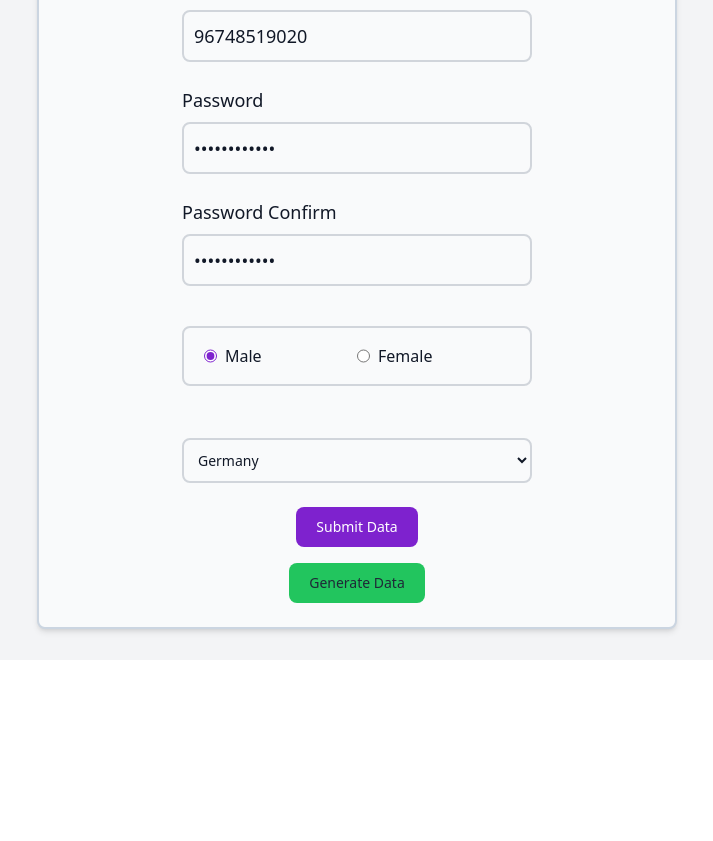
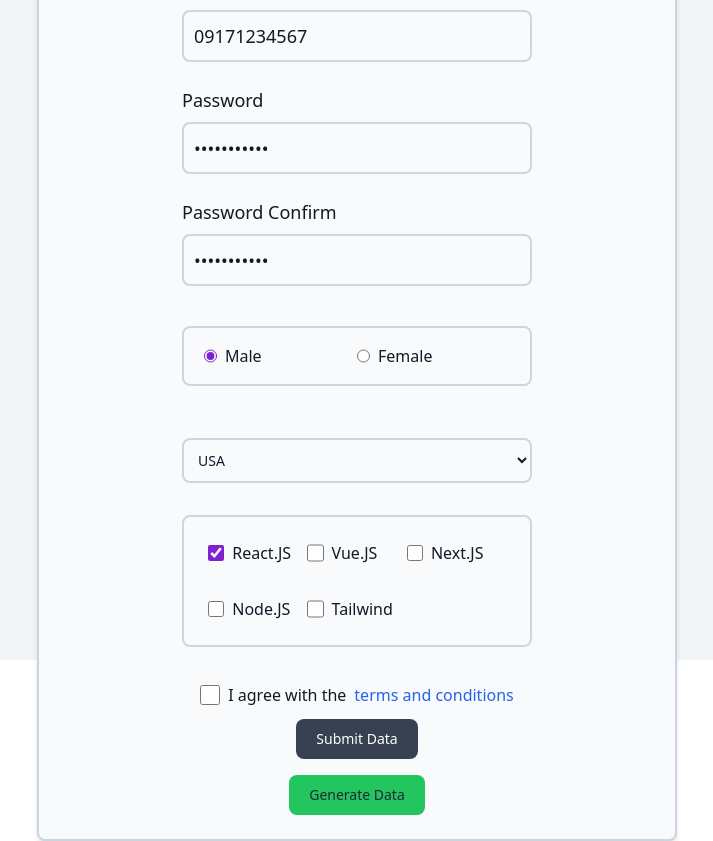
Before and after one commit to amirk1998/Form-Validation-Formik, a React (Vite) app: page / in a window 1280 px wide. Shown: the part 380-1221 px from the top of the page, without its empty margins (283-996 px from the left). Before the commit the page ends 1040 px from the top, so only its background shows below. Built offline with nearby package versions, Linux system fonts and the light colour scheme; data requests are answered from the project's data file.

Commit message:
CheckBoxInput has been added

```diff
--- a/data/db.json
+++ b/data/db.json
@@ -8,57 +8,9 @@
       "passwordConfirm": "Amir102030@",
       "gender": "0",
       "nationality": "US",
+      "interest": ["React.JS"],
+      "terms": false,
       "id": 1
-    },
-    {
-      "name": "Lee Langosh",
-      "email": "Tom_Hauck@yahoo.com",
-      "phoneNumber": "49460184069",
-      "password": "Jg9!oT1^=&W2",
-      "passwordConfirm": "Jg9!oT1^=&W2",
-      "gender": "0",
-      "nationality": "US",
-      "id": 2
-    },
-    {
-      "name": "Eric Carter",
-      "email": "Tremaine96@gmail.com",
-      "phoneNumber": "96748519020",
-      "password": "Xn4&}??gTu?A",
-      "passwordConfirm": "Xn4&}??gTu?A",
-      "gender": "0",
-      "nationality": "GER",
-      "id": 3
-    },
-    {
-      "name": "Kelly Strosin",
-      "email": "Melyna.Botsford55@gmail.com",
-      "phoneNumber": "82069027864",
-      "password": "Ce1[LN&_;h64",
-      "passwordConfirm": "Ce1[LN&_;h64",
-      "gender": "1",
-      "nationality": "US",
-      "id": 4
-    },
-    {
-      "name": "Judy Breitenberg",
-      "email": "Helen.Upton@gmail.com",
-      "phoneNumber": "85003177671",
-      "password": "Gz0^)Mt/dgfP",
-      "passwordConfirm": "Gz0^)Mt/dgfP",
-      "gender": "0",
-      "nationality": "IR",
-      "id": 5
-    },
-    {
-      "name": "Kerry Lang",
-      "email": "Kylee_Nienow@hotmail.com",
-      "phoneNumber": "16736753905",
-      "password": "Dd5-^L]3s0J<",
-      "passwordConfirm": "Dd5-^L]3s0J<",
-      "gender": "1",
-      "nationality": "GER",
-      "id": 6
     }
   ]
 }
--- /dev/null
+++ b/src/Components/Common/CheckBoxInput.jsx
@@ -0,0 +1,34 @@
+import React from 'react';
+const CheckBoxInput = ({ formik, name, checkBoxOptions }) => {
+  return (
+    <div className='grid grid-cols-3 items-center px-6 py-4 gap-y-4 border-2 border-gray-300 rounded-lg mt-2 mb-6 w-[350px]'>
+      {checkBoxOptions.map((item) => {
+        return (
+          <div key={item.value} className='flex items-center'>
+            <input
+              id={item.value}
+              type='checkbox'
+              value={item.value}
+              name={name}
+              onChange={formik.handleChange}
+              checked={formik.values[name].includes(item.value)}
+              className='w-6 h-6 text-purple-600 accent-purple-700 bg-gray-100 border-gray-300'
+            />
+            <label
+              htmlFor={item.value}
+              className='w-full py-2 mx-2 text-base font-medium text-gray-900  '
+            >
+              {item.label}
+            </label>
+          </div>
+        );
+      })}
+
+      {formik.errors[name] && formik.touched[name] && (
+        <div className='text-red-500 mt-1 text-sm'>{formik.errors[name]}</div>
+      )}
+    </div>
+  );
+};
+
+export default CheckBoxInput;
--- a/src/Components/SingUp/SingUpForm.jsx
+++ b/src/Components/SingUp/SingUpForm.jsx
@@ -2,6 +2,7 @@ import { useFormik } from 'formik';
 import { useEffect, useState } from 'react';
 import * as Yup from 'yup';
 import { getOneUser } from '../../services/getOneUserService';
+import CheckBoxInput from '../Common/CheckBoxInput';
 import Input from '../Common/Input';
 import RadioInput from '../Common/RadioInput';
 import SelectComponent from '../Common/SelectComponent';
@@ -15,6 +16,8 @@ const initialValues = {
   passwordConfirm: '',
   gender: '',
   nationality: '',
+  interest: [],
+  terms: false,
 };
 
 const passwordRegex =
@@ -43,13 +46,20 @@ const validationSchema = Yup.object({
   gender: Yup.string().required('Gender is Required'),
 
   nationality: Yup.string().required('Select Nationality'),
+
+  interest: Yup.array().min(1).required('At least select One expertise'),
+
+  terms: Yup.boolean().oneOf(
+    [true],
+    'You must accept the terms and conditions'
+  ),
 });
 
 const SignUpForm = () => {
   //
   const [formValues, setFormValues] = useState(null);
 
-  const userID = 3;
+  const userID = 1;
 
   const radioOptions = [
     { label: 'Male', value: '0' },
@@ -61,6 +71,14 @@ const SignUpForm = () => {
     { label: 'Iran', value: 'IR' },
     { label: 'Germany', value: 'GER' },
     { label: 'USA', value: 'US' },
+  ];
+
+  const checkBoxOptions = [
+    { label: 'React.JS', value: 'React.JS' },
+    { label: 'Vue.JS', value: 'Vue.JS' },
+    { label: 'Next.JS', value: 'Next.JS' },
+    { label: 'Node.JS', value: 'Node.JS' },
+    { label: 'Tailwind', value: 'Tailwind' },
   ];
 
   const onSubmit = (values) => {
@@ -119,6 +137,45 @@ const SignUpForm = () => {
           name='nationality'
         />
 
+        {/* CheckBox Input */}
+        {/* <div className='flex items-center justify-around w-[350px] bg-gray-50 border-2 border-gray-300 rounded-lg  font-medium text-slate-900 my-10 px-2 '> */}
+        <CheckBoxInput
+          formik={formik}
+          checkBoxOptions={checkBoxOptions}
+          name='interest'
+        />
+        {/* </div> */}
+
+        {/* Terms and Conditions */}
+        <div className='flex items-center my-3 '>
+          <input
+            name='terms'
+            id='terms'
+            type='checkbox'
+            value={true}
+            onChange={formik.handleChange}
+            checked={formik.values.terms}
+            className='w-5 h-5 text-gray-900 accent-green-700 rounded '
+          />
+          <label
+            htmlFor='terms'
+            className='ml-2 text-base font-medium text-gray-900'
+          >
+            I agree with the
+            <a
+              href='http://localhost:5173/'
+              className='text-blue-600 dark:text-blue-500 hover:underline ml-2'
+            >
+              terms and conditions
+            </a>
+          </label>
+        </div>
+        {formik.errors.terms && formik.touched.terms && (
+          <div className='text-red-500 mt-1 mb-6 text-sm'>
+            {formik.errors.terms}
+          </div>
+        )}
+
         {/* Load Data Button */}
         <div className='flex items-center justify-center gap-x-2'>
           {/* <button
```
Also changed, not shown: data/Copy-db.json (added, +54 -0 lines).
